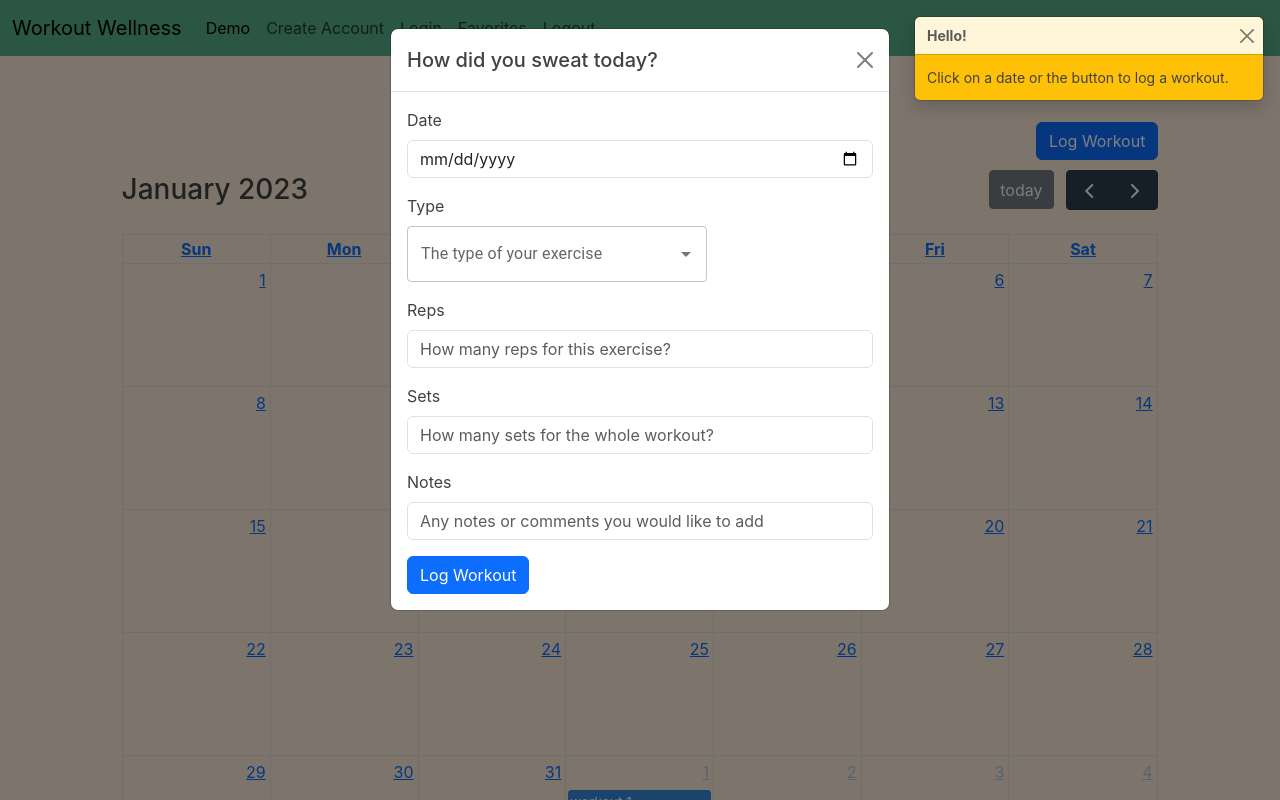
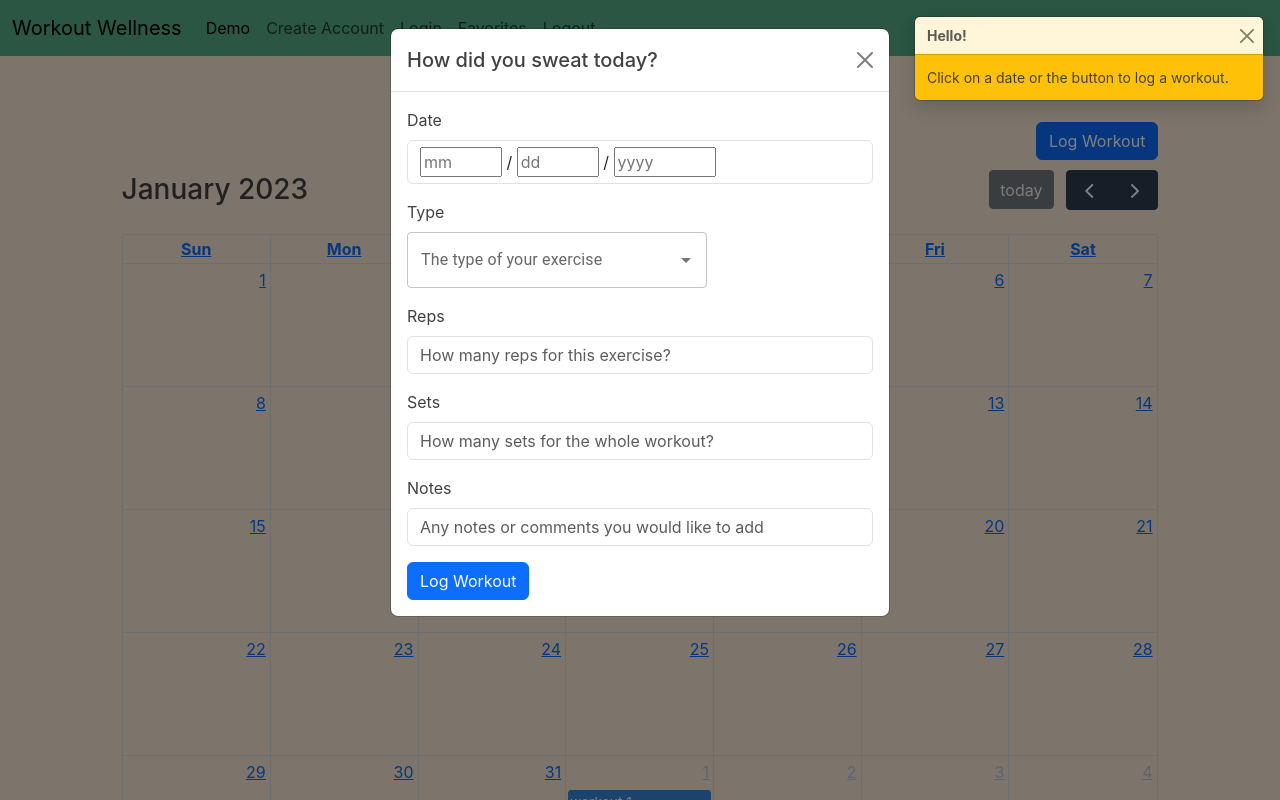
Before and after one commit to kjdixon74/work-out, a Next.js app in the folder client/: page /demo in a window 1280 px wide. Both pictures are taken after a click on the button "Log Workout". Shown: the top 800 px of the page. Built offline with nearby package versions, Linux system fonts and the light colour scheme.

Commit message:
Customize date input field on workout form

```diff
--- a/client/components/workout.js
+++ b/client/components/workout.js
@@ -1,8 +1,9 @@
-// DON'T FORGET TO REFACTOR
+// DON'T FORGET TO REFACTOR and do input validation (could prob use some from login form)
+// left off here - take a step back and learn how events gets put on the calendar! then come back to dates on form
 import Types from "./types";
 
 export default function Workout() {
-  // Bootstrap Form
+  // Bootstrap Form with customized date field
   return (
     <form>
       <fieldset>
@@ -10,7 +11,37 @@ export default function Workout() {
           <label forhtml="date" className="form-label">
             Date
           </label>
-          <input type="date" id="date" className="form-control" />
+          <span className="form-control">
+            <input
+              type="text"
+              id="month"
+              name="month"
+              placeholder="mm"
+              required
+              size="3"
+              pattern="[0-9]{2}"
+            />{" "}
+            / <></>
+            <input
+              type="text"
+              id="day"
+              name="day"
+              placeholder="dd"
+              required
+              size="3"
+              pattern="[0-9]{2}"
+            />{" "}
+            / <></>
+            <input
+              type="text"
+              id="year"
+              name="year"
+              placeholder="yyyy"
+              required
+              size="5"
+              pattern="[2][0][2][0-9]"
+            />
+          </span>
         </div>
         <div className="mb-3">
           <label forhtml="type" className="form-label">
```
